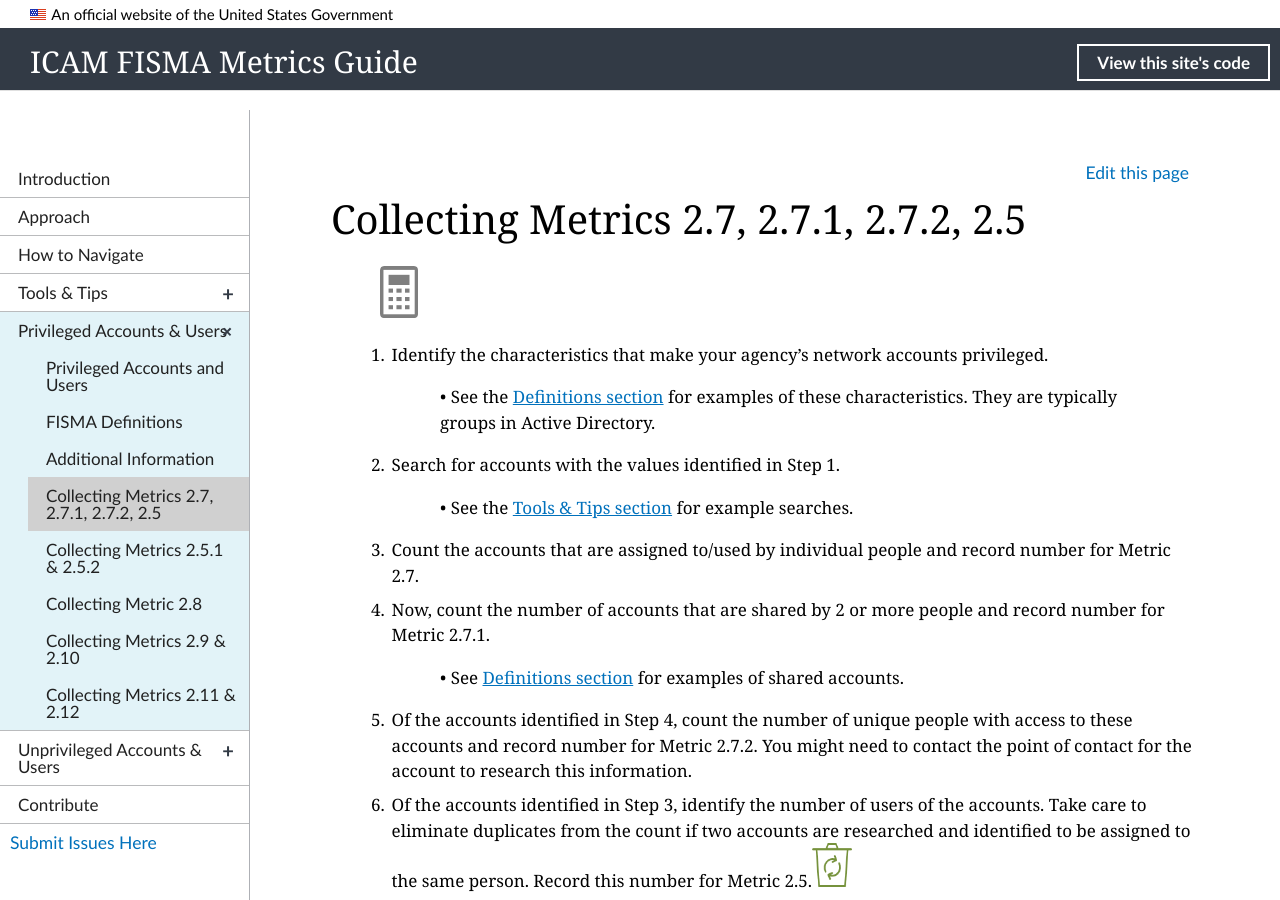
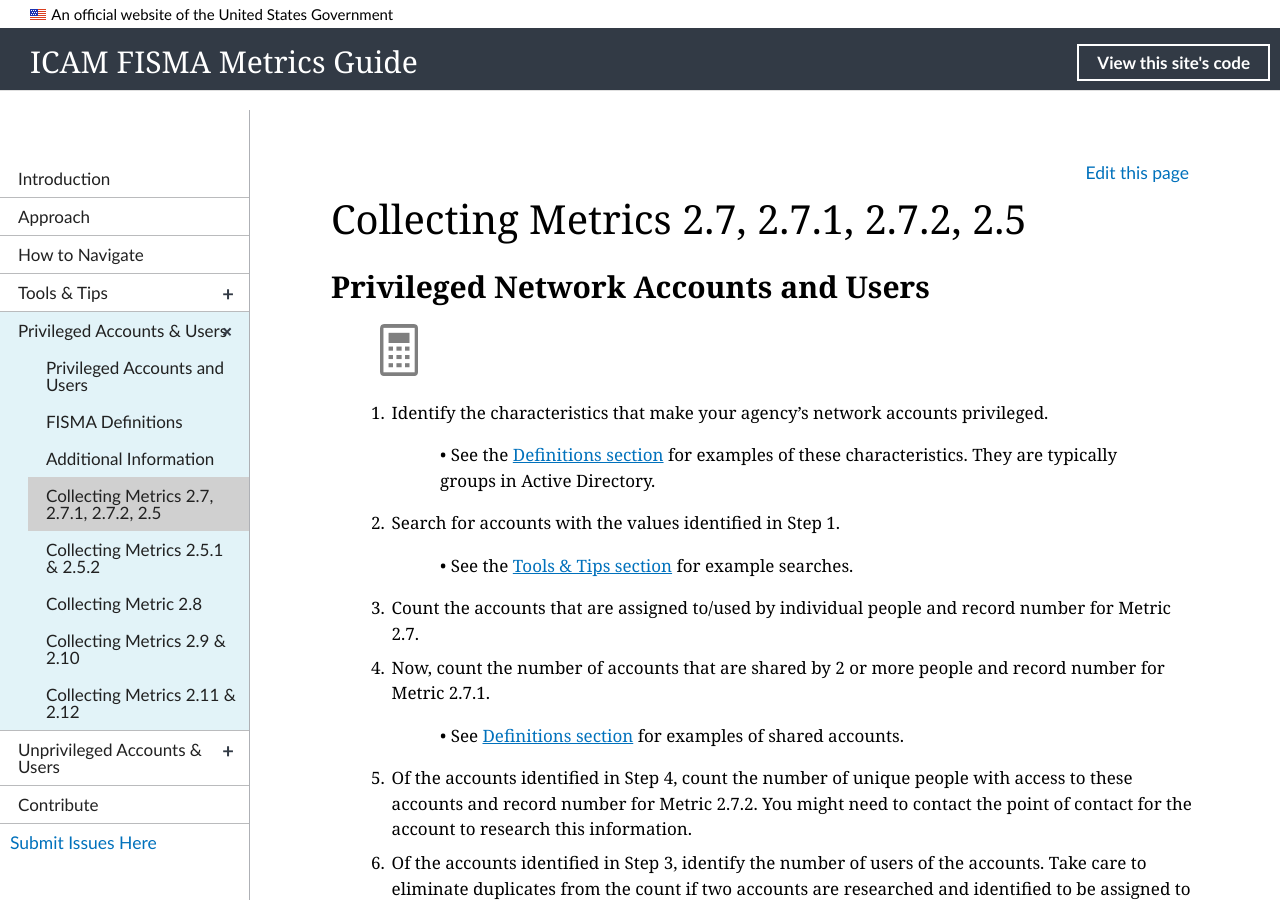
Before and after one commit to GSA/icam-fisma, a Jekyll site: the page built from _priv-mgmt/11_collection-25-27.md, in a window 1280 px wide and 900 px high. Built offline with Jekyll 4.4.1, drawn with Linux system fonts in a browser that asks for light colours; nearby versions of some CDN libraries.

Commit message:
Add descriptive subtitle

```diff
--- a/_priv-mgmt/11_collection-25-27.md
+++ b/_priv-mgmt/11_collection-25-27.md
@@ -4,6 +4,7 @@ title: Collecting Metrics 2.7, 2.7.1, 2.7.2, 2.5
 permalink: priv-mgmt/collection-25-27
 collection: priv-mgmt
 ---
+## Privileged Network Accounts and Users
 >![Calculator logo](../img/calc.png){:style="width:5%;"}
 
 1. Identify the characteristics that make your agency’s network accounts privileged.
```
